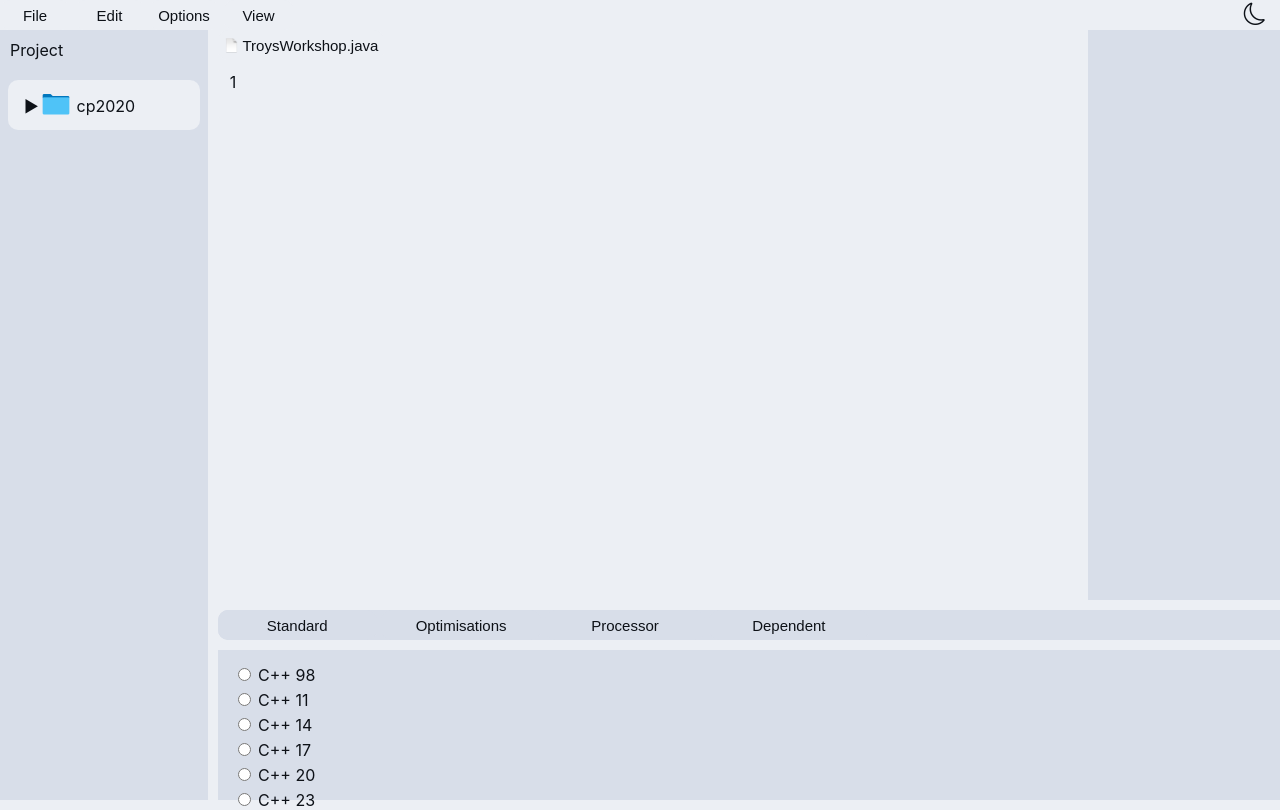
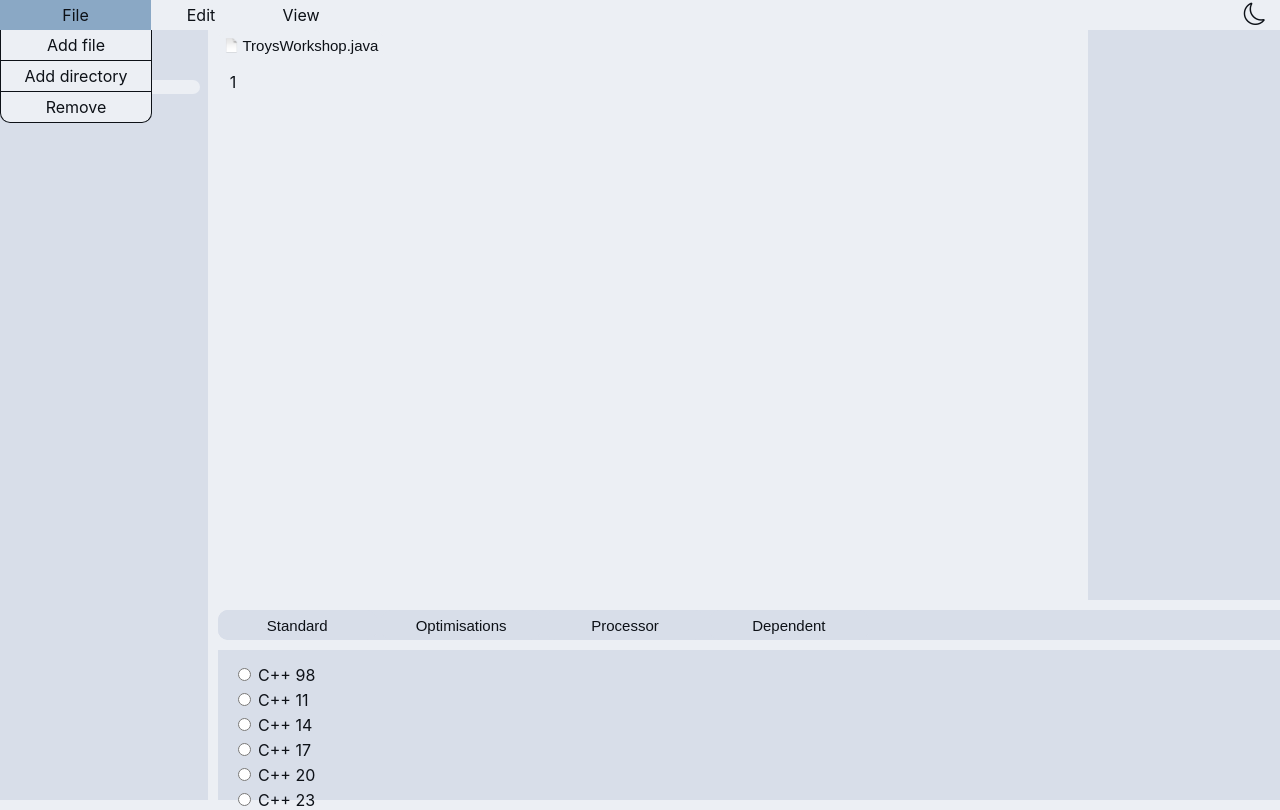
Before and after one commit to Klosiu889/WebIDE, a Django app: page /webIDE/ in a window 1280 px wide. Run offline with Django 4.2, Linux system fonts and the light colour scheme; data that the repository does not hold is empty; some libraries are stand-ins or nearby versions.

Commit message:
[Django backend] Working files tree.

```diff
--- a/Backend/webIDE/admin.py
+++ b/Backend/webIDE/admin.py
@@ -1,6 +1,7 @@
 from django.contrib import admin
 
-from .models import Directory, File
+from .models import Directory, File, User
 
 admin.site.register(Directory)
 admin.site.register(File)
+admin.site.register(User)
--- a/Backend/webIDE/static/webIDE/Scripts/Mobile.js
+++ /dev/null
@@ -1,7 +0,0 @@
-const gridContainer = document.getElementById("grid-container");
-
-if(/Android|webOS|iPhone|iPad|iPod|BlackBerry|IEMobile|Opera Mini/i.test(navigator.userAgent)){
-    gridContainer.classList.add("grid-container-mobile");
-} else {
-    gridContainer.classList.add("grid-container-desktop");
-}
--- a/Backend/webIDE/static/webIDE/Scripts/OpenTab.js
+++ b/Backend/webIDE/static/webIDE/Scripts/OpenTab.js
@@ -33,7 +33,6 @@
 function openTab(evt, tabName) {
     hideTabs();
     document.getElementById(tabName).style.display = "block";
-    console.log(tabName);
 }
 
 openTab(null, 'standard');
--- a/Backend/webIDE/static/webIDE/Style/Colors.css
+++ b/Backend/webIDE/static/webIDE/Style/Colors.css
@@ -3,7 +3,7 @@
     --secondary-color: #ECEFF4;
     --trimary-color: #999;
     --text-color: #0D1117;
-    --button-hover-color: rgba(138, 168, 197, 0.59);
+    --button-hover-color: rgba(138, 168, 197);
 }
 
 .darkmode {
@@ -27,11 +27,24 @@
     background-color: var(--secondary-color);
 }
 
-.menu button {
+.menu ol > li {
     background-color: var(--secondary-color);
+    color: var(--text-color);
 }
 
-.menu button:hover {
+.menu ol > li:hover {
+    background-color: var(--button-hover-color);
+}
+
+.menu ol > li > ul > li {
+    background-color: var(--secondary-color);
+    color: var(--text-color);
+    border-bottom: 1px solid var(--text-color);
+    border-left: 1px solid var(--text-color);
+    border-right: 1px solid var(--text-color);
+}
+
+.menu ol > li > ul > li:hover {
     background-color: var(--button-hover-color);
 }
 
--- a/Backend/webIDE/static/webIDE/Style/Layout.css
+++ b/Backend/webIDE/static/webIDE/Style/Layout.css
@@ -12,7 +12,7 @@
     font-size: 1em;
 }
 
-.grid-container-desktop {
+#grid-container {
     height: 100%;
     width: 100%;
     display: grid;
@@ -26,7 +26,8 @@
     gap: 0;
 }
 
-.grid-container-mobile {
+@media(max-width: 660px){
+    #grid-container {
         height: 100%;
         width: 100%;
         display: grid;
@@ -41,6 +42,7 @@
             "tabs"
             "options";
         gap: 0;
+    }
 }
 
 i {
@@ -59,25 +61,57 @@
 
 .menu {
     grid-area: menu;
-    align-items: center;
+    text-align: left;
     padding: 0;
     margin: 0;
 }
 
-.menu button {
-    border: none;
-
+.menu ol {
+    padding: 0;
+    margin: 0;
+    list-style-type: none;
     height: 100%;
-    width: 5%;
-    min-width: 70px;
-    border-radius: 10px;
-
-    font-size: 15px;
+    line-height: 30px;
+    display: inline-block;
     text-align: center;
 }
 
-.menu button:hover {
-    width: 7%;
+.menu ol a {
+    text-decoration: none;
+    display: block;
+}
+
+.menu ol > li {
+    float: left;
+    width: 100px;
+    height: 100%;
+}
+
+.menu ol > li:hover {
+    width: 151px;
+}
+
+.menu ol > li > ul {
+    list-style-type: none;
+    padding: 0;
+    margin: 0;
+    height: 100%;
+    display: none;
+}
+
+.menu ol > li:hover > ul {
+    display: block;
+}
+
+.menu ol > li > ul > li {
+    float: left;
+    position: relative;
+    z-index: 100;
+    width: 150px;
+}
+
+.menu ol > li > ul > li:last-child {
+    border-radius: 0 0 10px 10px;
 }
 
 .menu button.dark-mode-toggle {
--- /dev/null
+++ b/Backend/webIDE/templates/file_tree.html
@@ -0,0 +1,27 @@
+{% load static %}
+{% for dir in directories %}
+    {% if dir.parent == parent_id and dir.availability%}
+        <li><details>
+            <summary>
+                <img src="{% static 'webIDE/Images/mac-folder.png' %}" class="folder" alt="">
+                <span> {{ dir.name }} </span>
+                <label>
+                    <input type="checkbox">
+                </label>
+            </summary>
+            <ul>
+                {% include 'file_tree.html' with parent_id=dir %}
+            </ul>
+        </details></li>
+    {% endif %}
+{% endfor %}
+{% for file in files %}
+    {% if file.parent == parent_id and file.availability %}
+        <li>
+            <img src="{% static 'webIDE/Images/mac-file.png' %}" class="folder" alt=""> {{ file.name }}
+            <label>
+                <input type="checkbox">
+            </label>
+        </li>
+    {% endif %}
+{% endfor %}
--- a/Backend/webIDE/templates/index.html
+++ b/Backend/webIDE/templates/index.html
@@ -13,54 +13,24 @@
 <body>
 <div id="grid-container">
     <div class="menu">
-        <button>File</button>
-        <button>Edit</button>
-        <button>Options</button>
-        <button>View</button>
+        <ol>
+            <li><a href="#">File</a>
+                <ul>
+                    <li><a href="#">Add file</a></li>
+                    <li><a href="#">Add directory</a></li>
+                    <li><a href="#">Remove</a></li>
+                </ul>
+            </li>
+            <li><a href="#">Edit</a></li>
+            <li><a href="#">View</a></li>
+        </ol>
         <i id="dark-mode-toggle" class="bi bi-brightness-high-fill"></i>
     </div>
     <div class="files">
         <div class="files-bar">Project</div>
         <div class="files-content tree">
         <ul>
-            <li><details>
-                <summary><img src="{% static 'webIDE/Images/mac-folder.png' %}" class="folder" alt="">   cp2020</summary>
-                <ul>
-                    <li>
-                        <details>
-                            <summary><img src="{% static 'webIDE/Images/mac-folder.png' %}" class="folder" alt=""> base</summary>
-                            <ul>
-                                <li><img src="{% static 'webIDE/Images/mac-file.png' %}" class="file" alt="">  Workshop</li>
-                                <li><img src="{% static 'webIDE/Images/mac-file.png' %}" class="file" alt="">  Workplace</li>
-                                <li><img src="{% static 'webIDE/Images/mac-file.png' %}" class="file" alt="">  WorkplaceId</li>
-                            </ul>
-                        </details>
-                    </li>
-                    <li>
-                        <details>
-                            <summary><img src="{% static 'webIDE/Images/mac-folder.png' %}" class="folder" alt=""> demo</summary>
-                            <ul>
-                                <li><img src="{% static 'webIDE/Images/mac-file.png' %}" class="file" alt="">  ToysWorkshop</li>
-                            </ul>
-                        </details>
-                    </li>
-                    <li>
-                        <details>
-                            <summary><img src="{% static 'webIDE/Images/mac-folder.png' %}" class="folder" alt=""> solution</summary>
-                            <ul>
-                                <li><img src="{% static 'webIDE/Images/mac-file.png' %}" class="file" alt="">  Pair</li>
-                                <li><img src="{% static 'webIDE/Images/mac-file.png' %}" class="file" alt="">  WorkplaceHolder</li>
-                                <li><img src="{% static 'webIDE/Images/mac-file.png' %}" class="file" alt="">  Workshop</li>
-                                <li><img src="{% static 'webIDE/Images/mac-file.png' %}" class="file" alt="">  WorkshopFactory</li>
-                                <li><img src="{% static 'webIDE/Images/mac-file.png' %}" class="file" alt="">  test</li>
-                            </ul>
-                        </details>
-                    </li>
-                    <li>
-                        <img src="{% static 'webIDE/Images/mac-file.png' %}" class="file" alt="">  cp2020.iml
-                    </li>
-                </ul>
-            </details></li>
+            {% include 'file_tree.html' with parent_id=None %}
         </ul>
         </div>
     </div>
@@ -137,7 +107,6 @@
 
 <script src="{% static 'webIDE/Scripts/Buttons.js' %}"></script>
 <script src="{% static 'webIDE/Scripts/OpenTab.js' %}"></script>
-<script src="{% static 'webIDE/Scripts/Mobile.js' %}"></script>
 <script src="{% static 'webIDE/Scripts/CodeContainer.js' %}"></script>
 
 </body>
--- a/Backend/webIDE/views.py
+++ b/Backend/webIDE/views.py
@@ -1,6 +1,12 @@
-from django.http import HttpResponse
 from django.shortcuts import render
+from .models import Directory, File
 
 
 def index(request):
-    return render(request, 'index.html')
+    directories = Directory.objects.all()
+    files = File.objects.all()
+    data = {
+        'directories': directories,
+        'files': files,
+    }
+    return render(request, 'index.html', data)
```
Also changed, not shown: Backend/webIDE/models.py (+32 -21 lines), Backend/webIDE/static/webIDE/Files/TroysWorkshop.txt (deleted, +0 -161 lines), Backend/webIDE/static/webIDE/Scripts/TroysWorkshopFragment.txt (deleted, +0 -10 lines), Backend/manage.py (line endings or trailing spaces), Backend/webIDE/migrations/0001_initial.py, Backend/webIDE/migrations/0002_alter_directory_name_alter_file_name.py (added), Backend/webIDE/migrations/0002_user.py (deleted), Backend/webIDE/migrations/0003_alter_directory_name_alter_file_name_and_more.py (added). Lines whose indentation alone changed are shown as unchanged.
